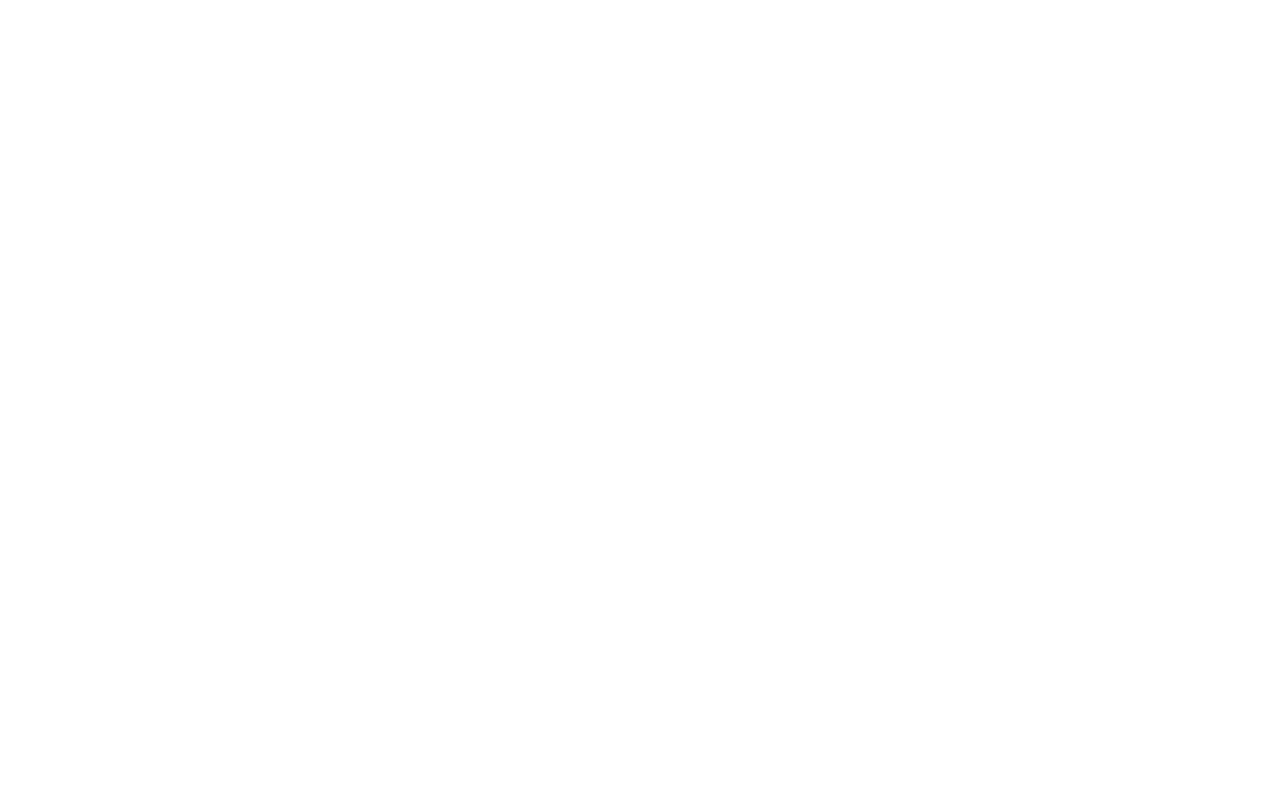
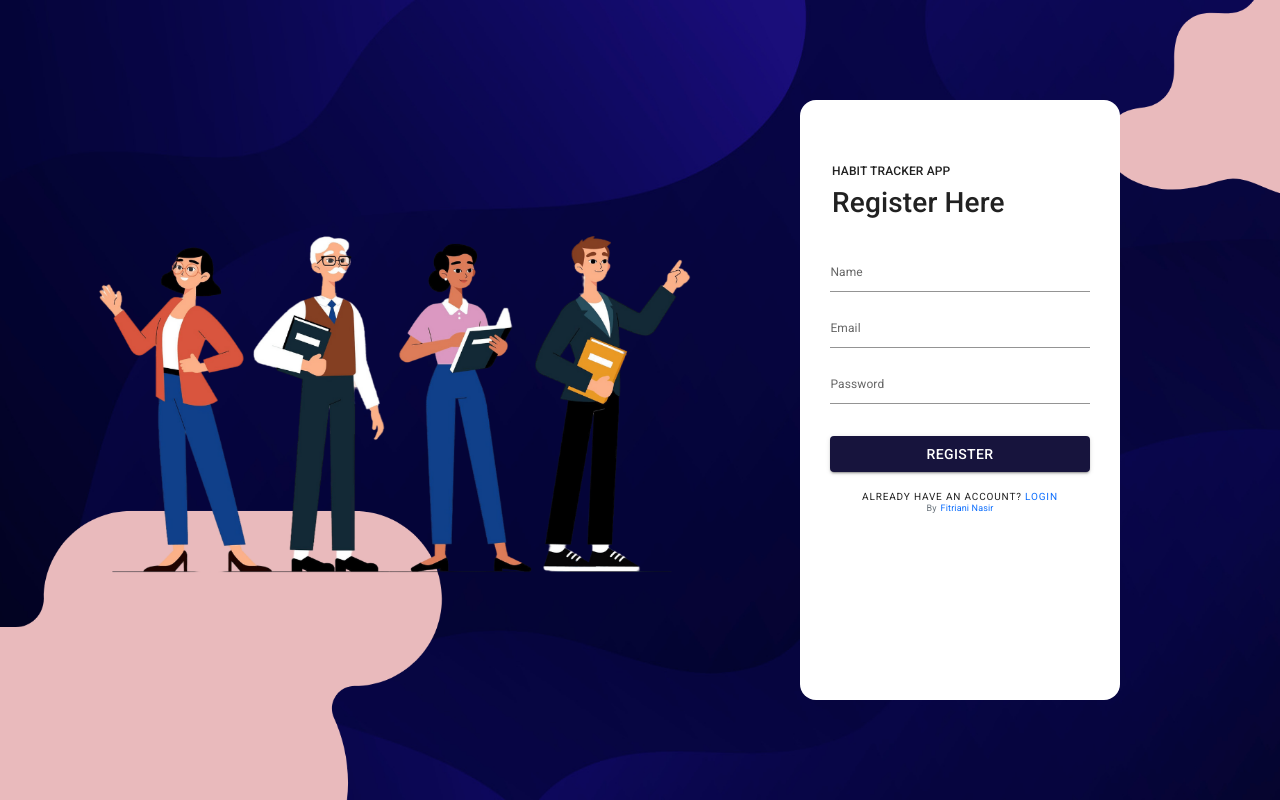
Before and after one commit to fitrianinasir/HabitTrackerApp, a React (Create React App) app in the folder frontend/: page /register in a window 1280 px wide. Before the commit this address had no page. Built offline with nearby package versions, Linux system fonts and the light colour scheme.

Commit message:
register page UI added

```diff
--- a/frontend/src/App.js
+++ b/frontend/src/App.js
@@ -5,7 +5,9 @@
 } from "react-router-dom";
 // import ManageUsers from './Components/ManageUsers'
 import ManageUsers from "./Components/ManageUsers";
-import Login from "./Components/Login"
+import Login from "./Components/Login/Login"
+import Register from "./Components/Login/Register";
+
 function App() {
   return (
     <div className="App">
@@ -13,6 +15,7 @@
           <Routes>
             <Route exact path="/users" element={<ManageUsers/>} />
             <Route exact path="/login" element={<Login/>} />
+            <Route exact path="/register" element={<Register/>} />
           </Routes>
         </BrowserRouter>
     </div>
--- /dev/null
+++ b/frontend/src/Components/Login/Login.js
@@ -0,0 +1,72 @@
+import React from "react";
+import CssBaseline from "@mui/material/CssBaseline";
+import Container from "@mui/material/Container";
+import TextField from "@mui/material/TextField";
+import Button from "@mui/material/Button";
+import Typography from "@mui/material/Typography";
+import "./index.css";
+
+function Login(props) {
+  return (
+    <div>
+      <React.Fragment>
+        <CssBaseline />
+        <Container maxWidth="xl">
+          <div className="img-container">
+            <div className="login-img-shadow"></div>
+            <div className="login-img"></div>
+          </div>
+          <div className="login-body">
+            <h6 className="text-start ms-3 mt-5 app-title">HABIT TRACKER APP</h6>
+            <h3 className="text-start ms-3 mb-4">Welcome Back</h3>
+            <TextField
+              id="email"
+              label="Email"
+              variant="standard"
+              sx={{ width: "90%" }}
+              InputLabelProps={{ style: { fontSize: 14 } }}
+            />
+            <TextField
+              id="password"
+              label="Password"
+              type="password"
+              variant="standard"
+              sx={{ width: "90%" }}
+              style={{ marginTop: "-3rem" }}
+              InputLabelProps={{ style: { fontSize: 14 } }}
+            />
+            <Button variant="contained" size="medium" className="login-button">
+              LOGIN
+            </Button>
+            <Typography
+              variant="overline"
+              display="block"
+              gutterBottom
+              className="login-caption"
+            >
+              Don't have an account?{" "}
+              <a href="/register" className="text-decoration-none">
+                Register
+              </a>
+            </Typography>
+            <span
+              className="text-center text-secondary d-block"
+              style={{ fontSize: "12px" }}
+            >
+              By
+              <a
+                href="https://www.linkedin.com/in/fitrianinsr/"
+                target="blank"
+                className="text-decoration-none ms-1"
+              >
+                Fitriani Nasir
+              </a>
+            </span>
+          </div>
+        </Container>
+      </React.Fragment>
+    </div>
+  );
+}
+
+export default Login;
--- a/frontend/src/Components/Login/index.js
+++ b/frontend/src/Components/Login/Register.js
@@ -6,7 +6,7 @@
 import Typography from "@mui/material/Typography";
 import "./index.css";
 
-function index(props) {
+function Register(props) {
   return (
     <div>
       <React.Fragment>
@@ -17,14 +17,24 @@
             <div className="login-img"></div>
           </div>
           <div className="login-body">
-            <h6 className="text-start ms-3 mt-5 app-title">HABIT TRACKER APP</h6>
-            <h3 className="text-start ms-3 mb-4">Welcome Back</h3>
+            <h6 className="text-start ms-3 mt-5 app-title">
+              HABIT TRACKER APP
+            </h6>
+            <h3 className="text-start ms-3 mb-4">Register Here</h3>
+            <TextField
+              id="name"
+              label="Name"
+              variant="standard"
+              sx={{ width: "90%" }}
+              InputLabelProps={{ style: { fontSize: 12 } }}
+            />
             <TextField
               id="email"
               label="Email"
               variant="standard"
               sx={{ width: "90%" }}
-              InputLabelProps={{ style: { fontSize: 14 } }}
+              style={{ marginTop: "-4rem" }}
+              InputLabelProps={{ style: { fontSize: 12 } }}
             />
             <TextField
               id="password"
@@ -32,27 +42,28 @@
               type="password"
               variant="standard"
               sx={{ width: "90%" }}
-              style={{ marginTop: "-3rem" }}
-              InputLabelProps={{ style: { fontSize: 14 } }}
+              style={{ marginTop: "-8rem" }}
+              InputLabelProps={{ style: { fontSize: 12 } }}
             />
-            <Button variant="contained" size="medium" className="login-button">
-              LOGIN
+            <Button
+              variant="contained"
+              size="medium"
+              className="register-button"
+            >
+              Register
             </Button>
             <Typography
               variant="overline"
               display="block"
               gutterBottom
-              className="login-caption"
+              className="register-caption"
             >
-              Don't have an account?{" "}
-              <a href="/" className="text-decoration-none">
-                Register
+              Already have an account?{" "}
+              <a href="/login" className="text-decoration-none">
+                Login
               </a>
             </Typography>
-            <span
-              className="text-center text-secondary d-block"
-              style={{ fontSize: "12px" }}
-            >
+            <span className="text-center text-secondary d-block author-caption">
               By
               <a
                 href="https://www.linkedin.com/in/fitrianinsr/"
@@ -69,4 +80,4 @@
   );
 }
 
-export default index;
+export default Register;
--- a/frontend/src/Components/Login/index.css
+++ b/frontend/src/Components/Login/index.css
@@ -54,6 +54,24 @@
   font-size: 12px;
 }
 
+
+.login-body .author-caption{
+  font-size: 12px;
+  margin-top: -12px;
+}
+
+
+.login-body .register-button {
+  margin-top: -27rem;
+  width: 90%;
+  background-color: #17143d;
+}
+
+.login-body .register-caption {
+  margin-top: -15rem;
+  font-size: 12px;
+}
+
 @media (min-width: 1000px) {
   .login-img-shadow {
     display: none;
@@ -99,4 +117,20 @@
   .login-body input::placeholder {
     font-size: 10px;
   }
+
+  .login-body .register-button {
+    margin-top: -27rem;
+    width: 90%;
+    background-color: #17143d;
+  }
+
+  .login-body .register-caption {
+    margin-top: -15rem;
+    font-size: 10px;
+  }
+
+  .login-body .author-caption{
+    font-size: 9px;
+    margin-top: -12px;
+  }
 }
--- a/frontend/src/index.css
+++ b/frontend/src/index.css
@@ -21,8 +21,4 @@
     font-weight: bold;
     margin-bottom: 3rem;
   }
-
-  .app-title{
-
-  }
 }
```
